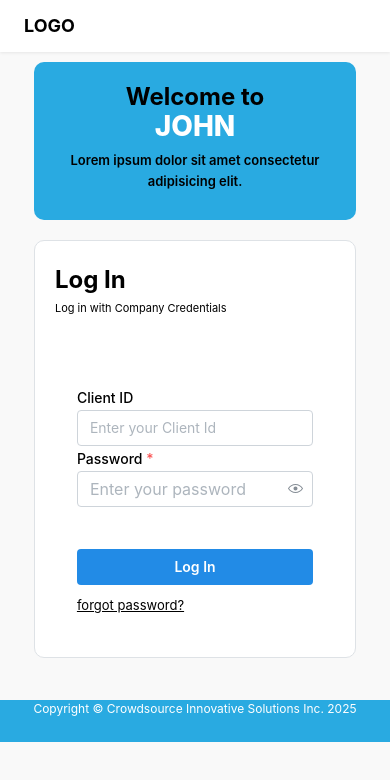
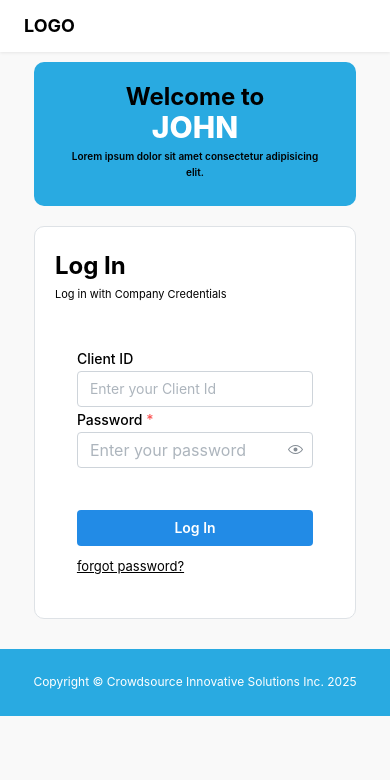
Before and after one commit to CSIhelp/Stewrd_CalamansiPie, a React (Vite) app in the folder client/: page / in a window 390 px wide. Shown: the top 780 px of the page. Built offline with nearby package versions, Linux system fonts and the light colour scheme.

Commit message:
Responsiveness: Improved log in

```diff
--- a/client/src/pages/LogIn/LogIn.css
+++ b/client/src/pages/LogIn/LogIn.css
@@ -83,8 +83,8 @@ footer {
   align-items: center !important;
   justify-content: center !important;
   margin-bottom: 0;
-  height: 5vh;
-
+  height: 8vh;
+  display: flex;
   position: relative;
 }
 footer p {
@@ -116,14 +116,14 @@ footer p {
     border-bottom-left-radius: 10px !important;
   }
   .JohnTxt {
-    font-size: 28px;
+    font-size: 30px;
   }
   .WelcomeTxt {
     font-size: 24px;
   }
   .JohnTagline {
     width: 90%;
-    font-size: 13px;
+    font-size: 10px;
   }
   .LogInTxt {
     font-size: 24px;
@@ -133,8 +133,18 @@ footer p {
   }
   footer p {
     font-size: 12px;
+    text-align: center;
+    align-items: center !important;
+
+  }
+  footer {
+   align-items: center !important;
+
   }
   .HeaderLogoPhone {
     display: flex !important;
   }
+  .LogInDesc {
+    margin-bottom: 2vh;
+  }
 }
```
